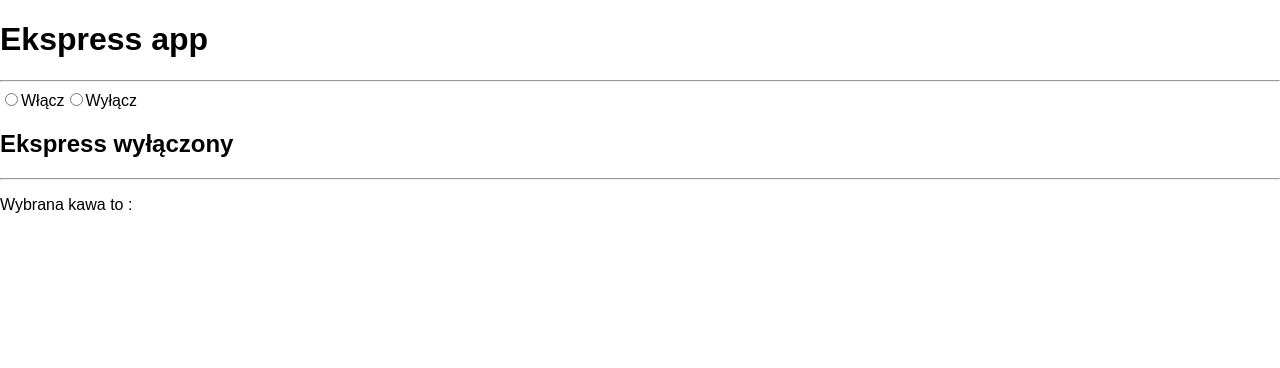
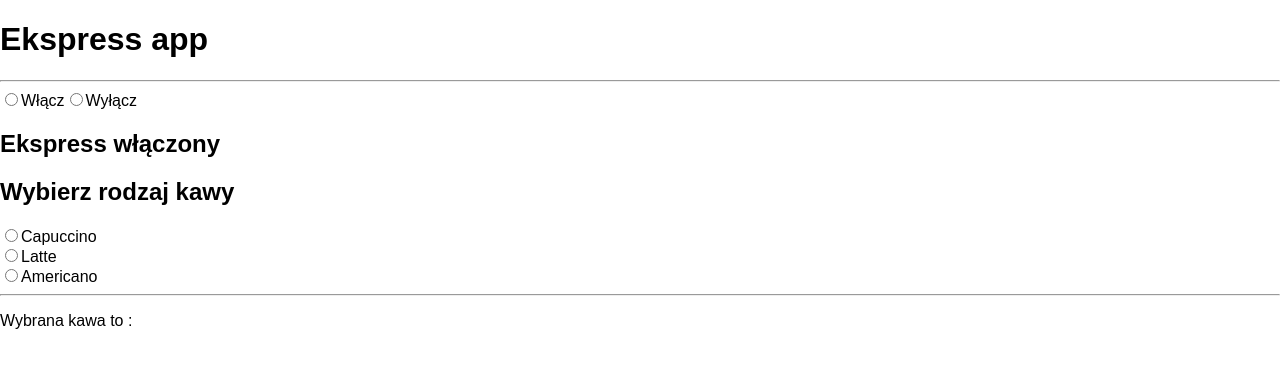
Before and after one commit to Kamilnaja/react-caffe-machine, a React (Create React App) app: page / in a window 1280 px wide. Shown: the top 368 px of the page. Built offline with nearby package versions, Linux system fonts and the light colour scheme.

Commit message:
commit 2df ad ds

```diff
--- a/src/App.js
+++ b/src/App.js
@@ -8,7 +8,8 @@ class App extends Component {
         <h1>Ekspress app</h1>
         <form>
           <OnOf/>
-          <CaffeInfo />
+          <CaffeInfo
+/>
         </form>
       </div>
     );
--- a/src/CaffeSpec.js
+++ b/src/CaffeSpec.js
@@ -2,10 +2,13 @@ import React, {Component} from 'react';
 
 class CaffeSpec extends Component {
   render () {
-    let caffeSpecList = ["Capuccino", "Latte", "Americano"];
-    let caffeUnwrapped = caffeSpecList.map((item) => <li key={item}>{item}</li>);
+    let caffeUnwrapped = this.props.caffeSpecList.map((item, idx) =>
+      <div key={idx}>
+        <input key={item} type="radio" id={item}/>
+        <label key={idx} htmlFor={item}>{item}</label>
+      </div>
+    );
 
-    console.log(caffeUnwrapped);
       return (
       <div className="caffeSpec">
         {
@@ -20,9 +23,7 @@ class CaffeSpec extends Component {
             <div>
               <h2>Ekspress włączony</h2>
               <h2>Wybierz rodzaj kawy</h2>
-              <ul>
                 {caffeUnwrapped}
-              </ul>
             </div>
           )}
 
--- a/src/OnOf.js
+++ b/src/OnOf.js
@@ -12,7 +12,7 @@ class OnOf extends Component {
 
   componentWillMount () {
     this.setState({
-      enabled: false
+      enabled: true
     })
   }
 
@@ -36,7 +36,7 @@ class OnOf extends Component {
           <input type="radio" name="on" onClick={this.setEnabled} />Włącz
           <input type="radio" name="on" onClick={this.setDisabled} />Wyłącz
 
-          <CaffeSpec  enabled={this.state.enabled}/>
+          <CaffeSpec  enabled={this.state.enabled} caffeSpecList={["Capuccino", "Latte", "Americano"]} />
         </div>
     )
   }
```
